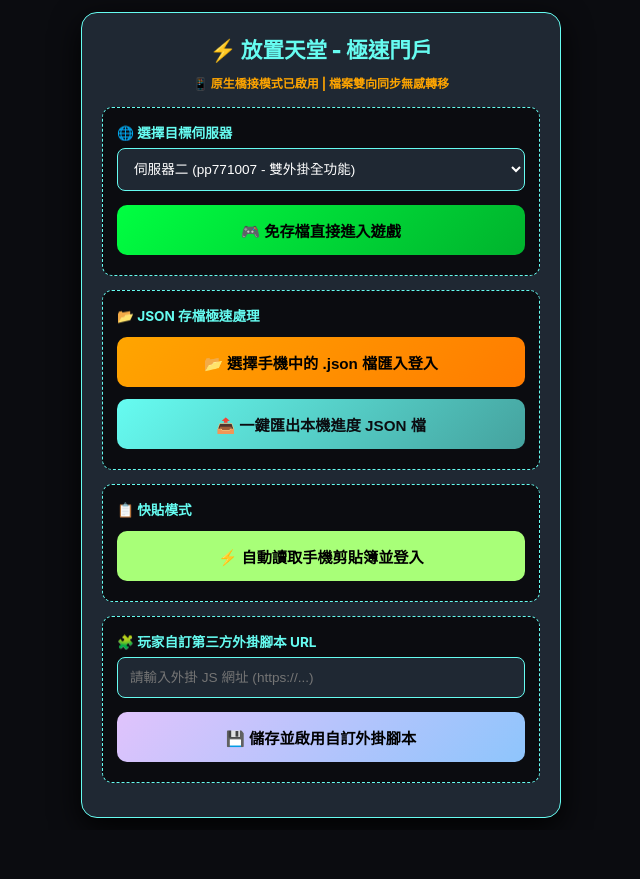
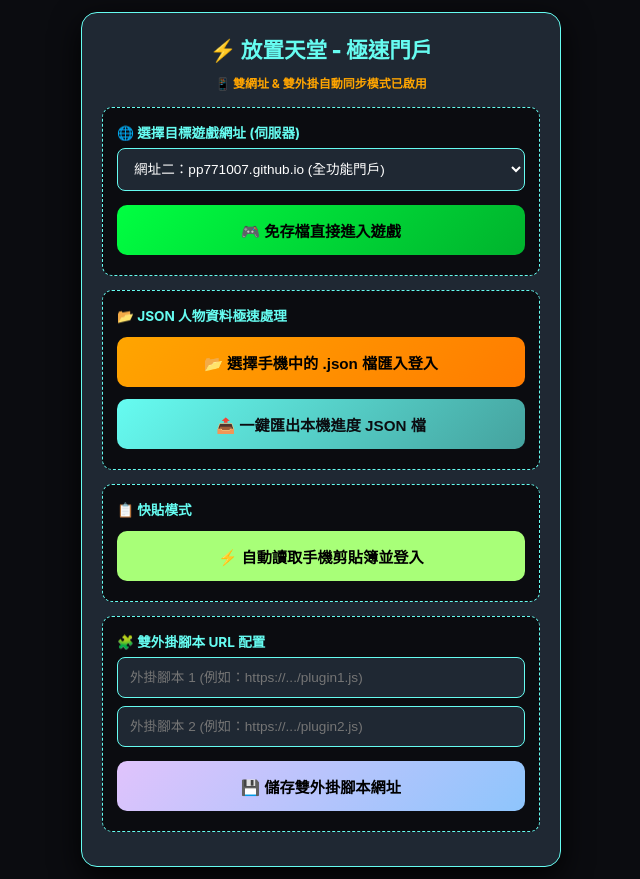
Before and after one commit to 0047946-ops/game-launcher, a website: page app/src/main/assets/index.html in a window 1280 px wide. Shown: the whole page, without its empty margins (319-959 px from the left). Before the commit the page ends 830 px from the top, so only its background shows below. Drawn offline with Linux system fonts and the light colour scheme.

Commit message:
Update index.html for dual plugin synchronization

```diff
--- a/app/src/main/assets/index.html
+++ b/app/src/main/assets/index.html
@@ -55,21 +55,21 @@
 
 <div class="card">
     <h2>⚡ 放置天堂 - 極速門戶</h2>
-    <div class="sub-title">📱 原生橋接模式已啟用 | 檔案雙向同步無感轉移</div>
+    <div class="sub-title">📱 雙網址 & 雙外掛自動同步模式已啟用</div>
 
-    <!-- 伺服器選擇 -->
+    <!-- 雙遊戲網址選擇 -->
     <div class="box">
-        <label class="label">🌐 選擇目標伺服器</label>
+        <label class="label">🌐 選擇目標遊戲網址 (伺服器)</label>
         <select id="server">
-            <option value="pp771007">伺服器二 (pp771007 - 雙外掛全功能)</option>
-            <option value="shines871">伺服器一 (shines871 - 離線增強)</option>
+            <option value="pp771007">網址二：pp771007.github.io (全功能門戶)</option>
+            <option value="shines871">網址一：shines871.github.io (離線增強版)</option>
         </select>
         <button class="btn btn-direct" onclick="directPlay()">🎮 免存檔直接進入遊戲</button>
     </div>
 
-    <!-- JSON 檔案處理 -->
+    <!-- JSON 檔案處理與同步 -->
     <div class="box">
-        <label class="label">📂 JSON 存檔極速處理</label>
+        <label class="label">📂 JSON 人物資料極速處理</label>
 
         <input type="file" id="fileInput" accept=".json,.txt" style="display:none;" onchange="handleFileSelect(event)">
 
@@ -77,17 +77,18 @@
         <button class="btn btn-sync" onclick="exportCurrentSave()">📤 一鍵匯出本機進度 JSON 檔</button>
     </div>
 
-    <!-- 剪貼簿一鍵感應 -->
+    <!-- 剪貼簿感應 -->
     <div class="box">
         <label class="label">📋 快貼模式</label>
         <button class="btn" style="background:#a8ff78; color:#000;" onclick="readFromClipboard()">⚡ 自動讀取手機剪貼簿並登入</button>
     </div>
 
-    <!-- 🔥 玩家添加自訂外掛腳本區 -->
+    <!-- 🔥 雙外掛腳本網址配置區 -->
     <div class="box">
-        <label class="label">🧩 玩家自訂第三方外掛腳本 URL</label>
-        <input type="text" id="pluginUrlInput" placeholder="請輸入外掛 JS 網址 (https://...)">
-        <button class="btn btn-plugin" onclick="saveCustomPlugin()">💾 儲存並啟用自訂外掛腳本</button>
+        <label class="label">🧩 雙外掛腳本 URL 配置</label>
+        <input type="text" id="pluginUrl1" placeholder="外掛腳本 1 (例如：https://.../plugin1.js)">
+        <input type="text" id="pluginUrl2" placeholder="外掛腳本 2 (例如：https://.../plugin2.js)">
+        <button class="btn btn-plugin" onclick="saveCustomPlugins()">💾 儲存雙外掛腳本網址</button>
     </div>
 
     <div id="msg" class="status" style="display:none;"></div>
@@ -100,11 +101,12 @@
     };
 
     window.onload = function() {
-        // 初始化讀取自訂外掛網址
-        if (window.AndroidBridge && window.AndroidBridge.getCustomPluginUrl) {
-            const currentUrl = window.AndroidBridge.getCustomPluginUrl();
-            if (currentUrl) {
-                document.getElementById('pluginUrlInput').value = currentUrl;
+        if (window.AndroidBridge) {
+            if (window.AndroidBridge.getCustomPluginUrl1) {
+                document.getElementById('pluginUrl1').value = window.AndroidBridge.getCustomPluginUrl1();
+            }
+            if (window.AndroidBridge.getCustomPluginUrl2) {
+                document.getElementById('pluginUrl2').value = window.AndroidBridge.getCustomPluginUrl2();
             }
         }
     };
@@ -116,14 +118,12 @@
         el.innerHTML = txt;
     }
 
-    // 1. 免存檔直接開啟
     function directPlay() {
         const url = SERVERS[document.getElementById('server').value];
         log('⚡ 正在載入遊戲創角選單...', 'success');
         setTimeout(() => { window.location.href = url + '#action=create'; }, 300);
     }
 
-    // 2. 處理玩家選取 .json 檔案
     function handleFileSelect(e) {
         const file = e.target.files[0];
         if (!file) return;
@@ -140,7 +140,6 @@
         reader.readAsText(file);
     }
 
-    // 3. 一鍵匯出存檔至 Download 資料夾
     function exportCurrentSave() {
         let save = localStorage.getItem('RAW_INJECT_SAVE_DATA');
         if (!save && window.AndroidBridge && window.AndroidBridge.loadGameData) {
@@ -160,7 +159,6 @@
         }
     }
 
-    // 4. 自動讀取剪貼簿
     function readFromClipboard() {
         if (window.AndroidBridge && window.AndroidBridge.getClipboardText) {
             const clipText = window.AndroidBridge.getClipboardText();
@@ -174,22 +172,18 @@
         }
     }
 
-    // 5. 儲存自訂外掛網址
-    function saveCustomPlugin() {
-        const url = document.getElementById('pluginUrlInput').value.trim();
-        if (url && !url.startsWith('http://') && !url.startsWith('https://')) {
-            return log('⚠️ 請輸入以 http:// 或 https:// 開頭的完整外掛網址！', 'error');
-        }
+    function saveCustomPlugins() {
+        const u1 = document.getElementById('pluginUrl1').value.trim();
+        const u2 = document.getElementById('pluginUrl2').value.trim();
 
-        if (window.AndroidBridge && window.AndroidBridge.saveCustomPluginUrl) {
-            window.AndroidBridge.saveCustomPluginUrl(url);
-            log(url ? '✅ 自訂外掛網址已儲存！進入遊戲時將自動載入。' : '✅ 已清除自訂外掛網址！', 'success');
+        if (window.AndroidBridge && window.AndroidBridge.saveCustomPluginUrls) {
+            window.AndroidBridge.saveCustomPluginUrls(u1, u2);
+            log('✅ 雙外掛腳本網址已成功更新儲存！', 'success');
         } else {
             log('⚠️ 未偵測到原生 Android 橋樑', 'error');
         }
     }
 
-    // 統一注入並跳轉
     function saveAndLaunch(saveData, successMsg) {
         localStorage.setItem('RAW_INJECT_SAVE_DATA', saveData);
 
```
